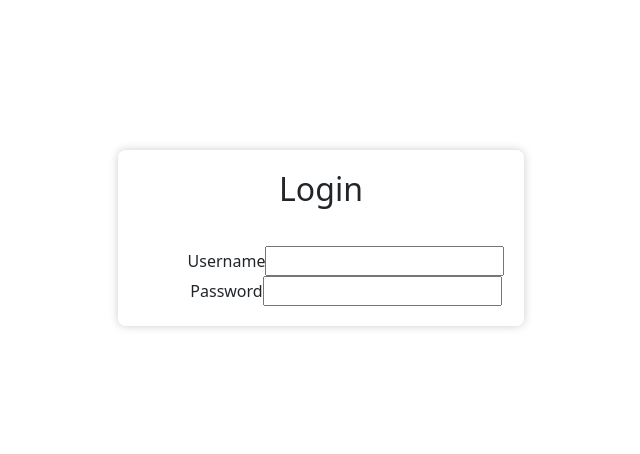
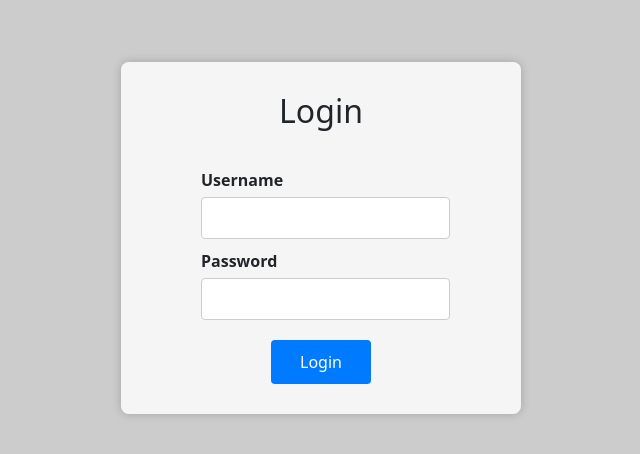
Before and after one commit to briandozie/MI07_2023, a Vue app in the folder src/frontend/frontend/: page /login in a window 1280 px wide. Shown: the part 162-616 px from the top of the page, without its empty margins (319-959 px from the left). Built offline with nearby package versions, Linux system fonts and the light colour scheme.

Commit message:
Finished Login page

```diff
--- a/src/frontend/frontend/src/components/Login.vue
+++ b/src/frontend/frontend/src/components/Login.vue
@@ -6,15 +6,26 @@
 		<!-- Pop out container -->
 		<div class="login-container">
 			<h2>Login</h2>
-			<form @submit.prevent="login">
+			<form @submit.prevent="onSubmit">
 				<div class="form-group">
 					<label for="username">Username</label>
-					<input type="text" id="username" v-model="username" required />
+					<input
+						type="text"
+						id="username"
+						v-model="userField.username"
+						required
+					/>
 				</div>
 				<div class="form-group">
 					<label for="password">Password</label>
-					<input type="password" id="password" v-model="password" required />
+					<input
+						type="password"
+						id="password"
+						v-model="userField.password"
+						required
+					/>
 				</div>
+				<button type="submit">Login</button>
 			</form>
 		</div>
 	</div>
@@ -30,17 +41,17 @@ export default {
 				username: "",
 				password: "",
 			},
-			isAuthenticated: false,
+			//isAuthenticated: false,
 		}
 	},
 	methods: {
-		async getResponse() {
-			try {
-				const path = "http://localhost:5000/login"
-				axios.post(path, payload).then((res) => {
+		getResponse(payload) {
+			const path = "http://localhost:5000/login/"
+			axios
+				.post(path, payload)
+				.then((res) => {
 					console.log(res.data)
 					this.msg = res.data
-				})
 
 					// Check Response from Backend
 					if (res.status == 200) {
@@ -48,13 +59,28 @@ export default {
 						this.$router.push("/home")
 					} else {
 						// Display error message otherwise
-					this.err = "Invalid username or password"
+						this.error = "Invalid username or password"
 					}
-			} catch (err) {
+				})
+				.catch((err) => {
 					console.log(err)
 					// Catch any unrelated errors
 					this.error = "An error was encountered during login"
+				})
+		},
+		initForm() {
+			this.userField.username = ""
+			this.userField.password = ""
+		},
+		onSubmit(e) {
+			e.preventDefault()
+			const payload = {
+				username: this.userField.username,
+				password: this.userField.password,
 			}
+			console.log(payload)
+			this.getResponse(payload)
+			this.initForm()
 		},
 	},
 	created() {},
@@ -73,7 +99,7 @@ export default {
 	position: absolute;
 	width: 100%;
 	height: 100%;
-	background-color: rgba(255, 255, 255, 0.8); /* White background */
+	background-color: rgba(192, 192, 192, 0.8); /* White background */
 	backdrop-filter: blur(10px); /* Apply Blur effect */
 	z-index: -1; /* Place the effect behind container */
 }
@@ -81,8 +107,43 @@ export default {
 .login-container {
 	background: rgba(255, 255, 255, 0.8); /* White background with transparency */
 	border-radius: 8px;
-	padding: 20px;
+	padding: 30px;
 	box-shadow: 0 0 10px rgba(0, 0, 0, 0.2);
 	text-align: center;
+	width: 400px;
+}
+
+.form-group {
+	display: flex;
+	flex-direction: column;
+	align-items: flex-start;
+}
+
+label {
+	font-weight: bold;
+	margin-bottom: 5px;
+}
+
+input {
+	padding: 8px;
+	border: 1px solid #ccc;
+	border-radius: 4px;
+	margin-bottom: 10px;
+}
+
+button {
+	padding: 10px;
+	background-color: #007bff;
+	color: white;
+	border: none;
+	border-radius: 4px;
+	cursor: pointer;
+	margin-top: 10px;
+	margin-right: 50px;
+	width: 100px;
+}
+
+button:hover {
+	background-color: #0056b3;
 }
 </style>
--- a/src/frontend/frontend/src/router/index.js
+++ b/src/frontend/frontend/src/router/index.js
@@ -12,6 +12,7 @@ const routes = [
 	{
 		path: "/login",
 		name: "Login",
+		meta: { title: "SDN Intrusion & Penetration System" },
 		component: Login,
 	},
 	{
```
Also changed, not shown: 1 other file (tests, documents, lock files or other folders). Lines whose indentation alone changed are shown as unchanged.
